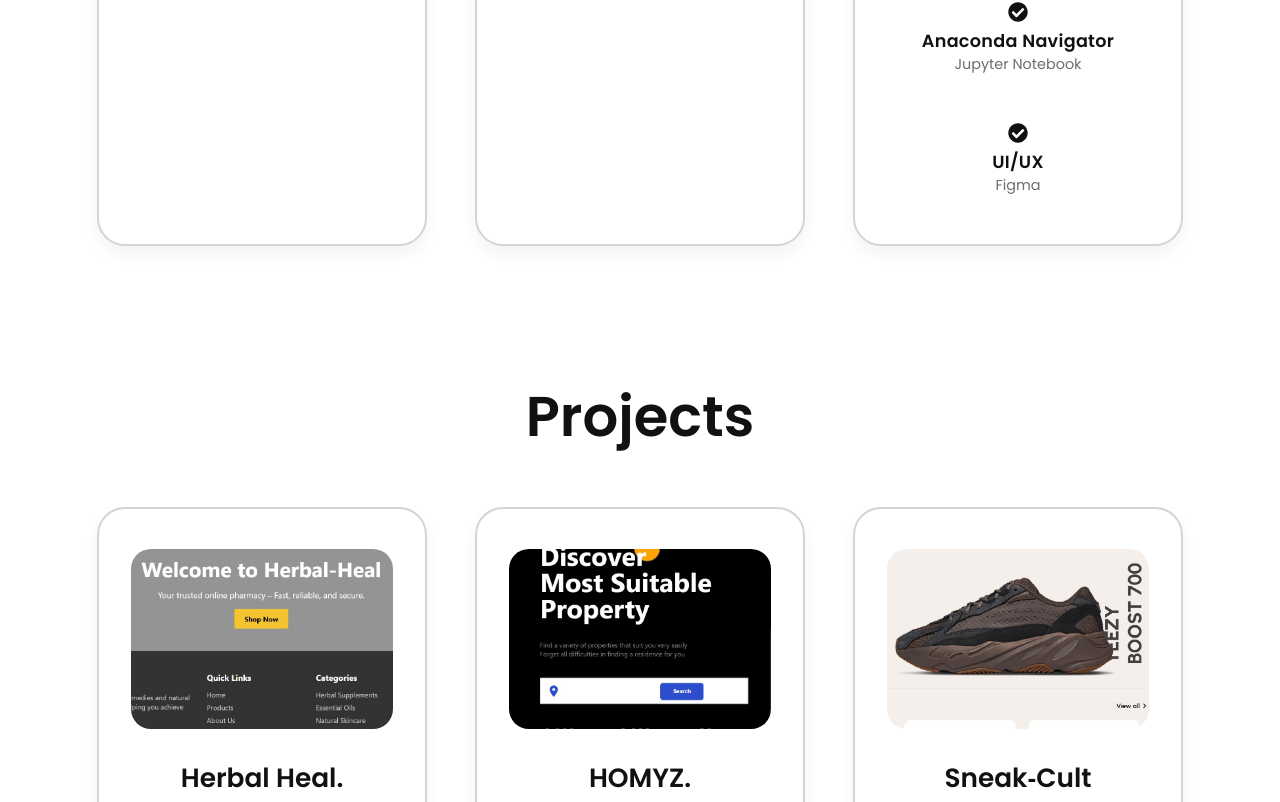
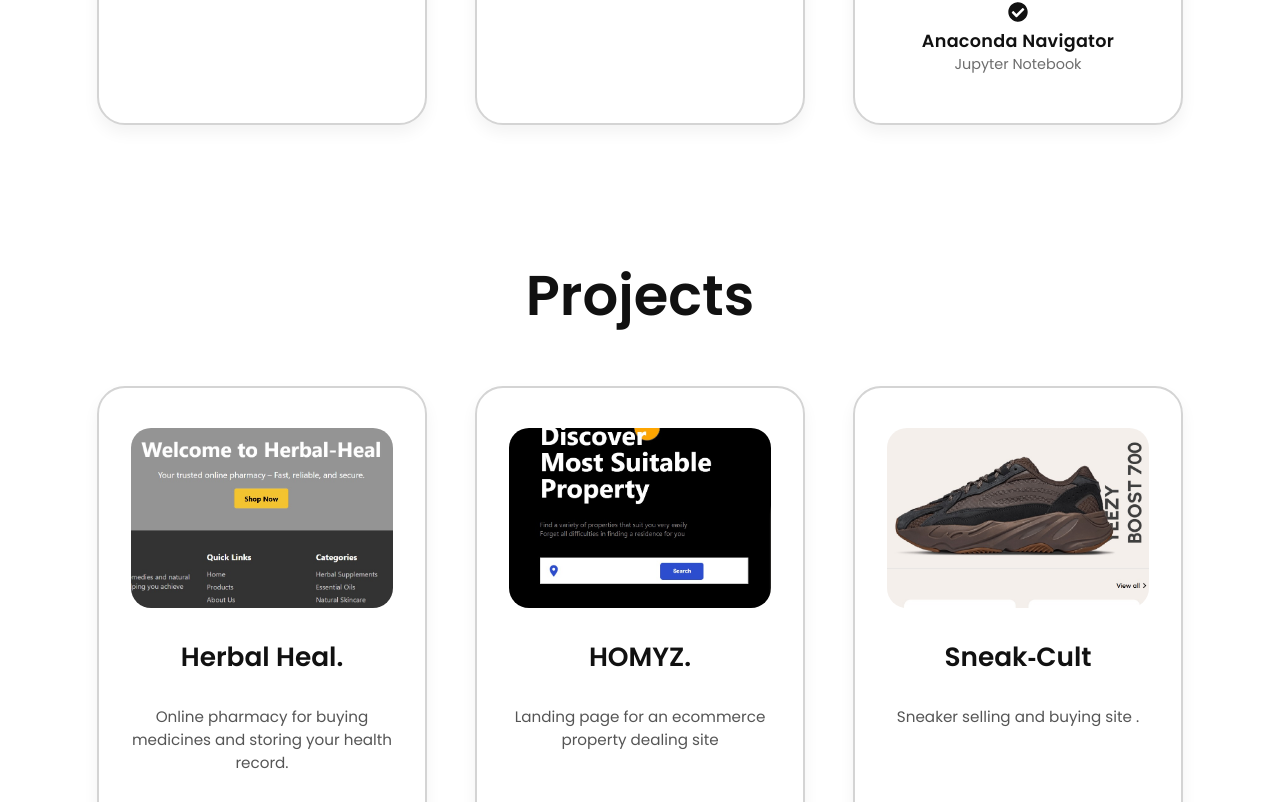
Before and after one commit to Aditya-Chabba/Portfolio-React-, a React (Vite) app in the folder Portfolio (React)/: page / in a window 1280 px wide. Shown: the part 2840-3642 px from the top of the page. Built offline with nearby package versions, Linux system fonts and the light colour scheme; the HTML template or start-up script is replaced by a standard one.

Commit message:
Update Skills.jsx
removed one skill

```diff
--- a/Portfolio (React)/src/components/Skills.jsx
+++ b/Portfolio (React)/src/components/Skills.jsx
@@ -34,7 +34,6 @@
       { name: 'VS Code', level:'Intermediate'},
       { name: 'Virtual Box', level:'Basic'},
       { name: 'Anaconda Navigator', level:'Jupyter Notebook'},
-      { name: 'UI/UX', level: 'Figma' },
     ]
   },
 ];
```
